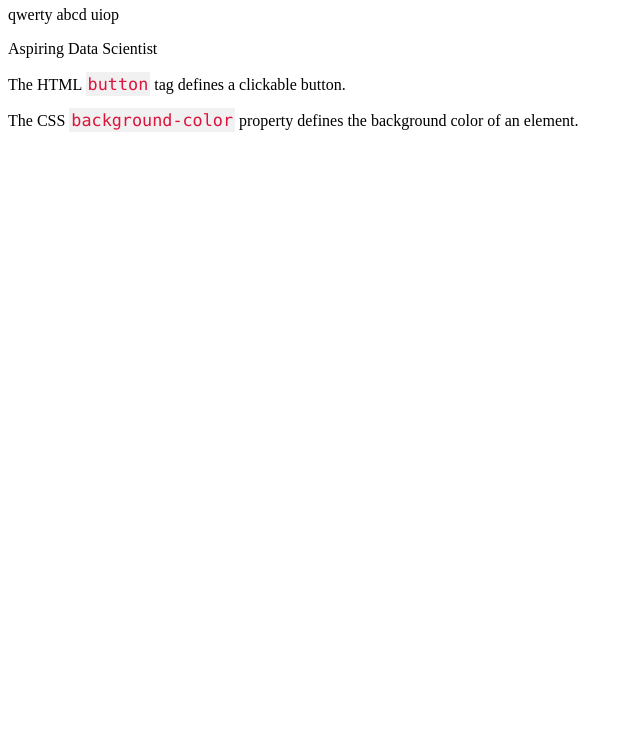
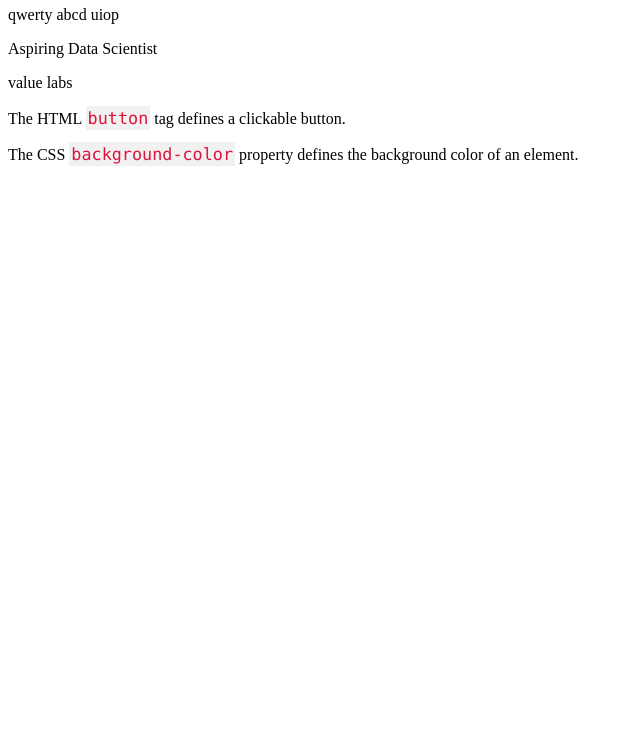
Before and after one commit to karthik-projecthub/my-portfolio, a plain HTML site: page about.html in a window 1280 px wide. Shown: the part 60-800 px from the top of the page, without its empty margins (0-640 px from the left). Drawn offline with Linux system fonts and the light colour scheme.

Commit message:
Commit mesage

```diff
--- a/about.html
+++ b/about.html
@@ -14,6 +14,7 @@ code {
 <h1>Data Scientist</h1>
 <p>qwerty abcd uiop</p>
 <p>Aspiring Data Scientist</p>
+<p>value labs</p>
 <p>The HTML <code>button</code> tag defines a clickable button.</p>
 <p>The CSS <code>background-color</code> property defines the background color of an element.</p>
 </body>
```
